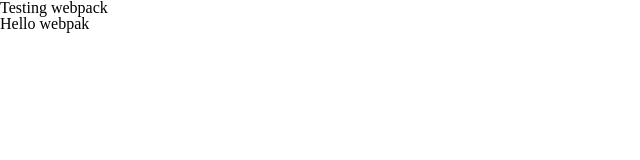
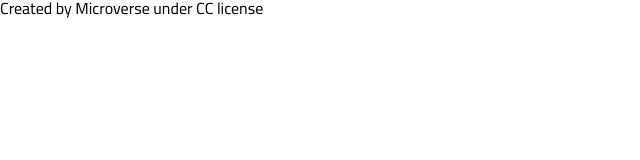
Before and after one commit to c3c1l1a/Micro-capstone-2, a website built with webpack: page src/index.html in a window 1280 px wide. Shown: the whole page, without its empty margins (0-640 px from the left). Built offline with nearby package versions, Linux system fonts and the light colour scheme.

Commit message:
add footer structure

```diff
--- a/src/assets/css/style.css
+++ b/src/assets/css/style.css
@@ -3,4 +3,5 @@
 
 body {
   background-color: var(--clr-white);
+  font-family: var(--ff-cairo), sans-serif;
 }
--- a/src/index.html
+++ b/src/index.html
@@ -6,6 +6,9 @@
     <title>Webpack excercise</title>
 </head>
 <body>
-    <h1>Testing webpack</h1>
+
+<footer>
+    <span>Created by Microverse under CC license</span>
+</footer>
 </body>
 </html>
--- a/src/index.js
+++ b/src/index.js
@@ -1,6 +1,6 @@
 import './assets/css/style.css';
 import './index.html';
 
-import exampleModule from './modules/exampleModule.js';
+// import exampleModule from './modules/exampleModule.js';
 
-exampleModule();
+// exampleModule();
```
